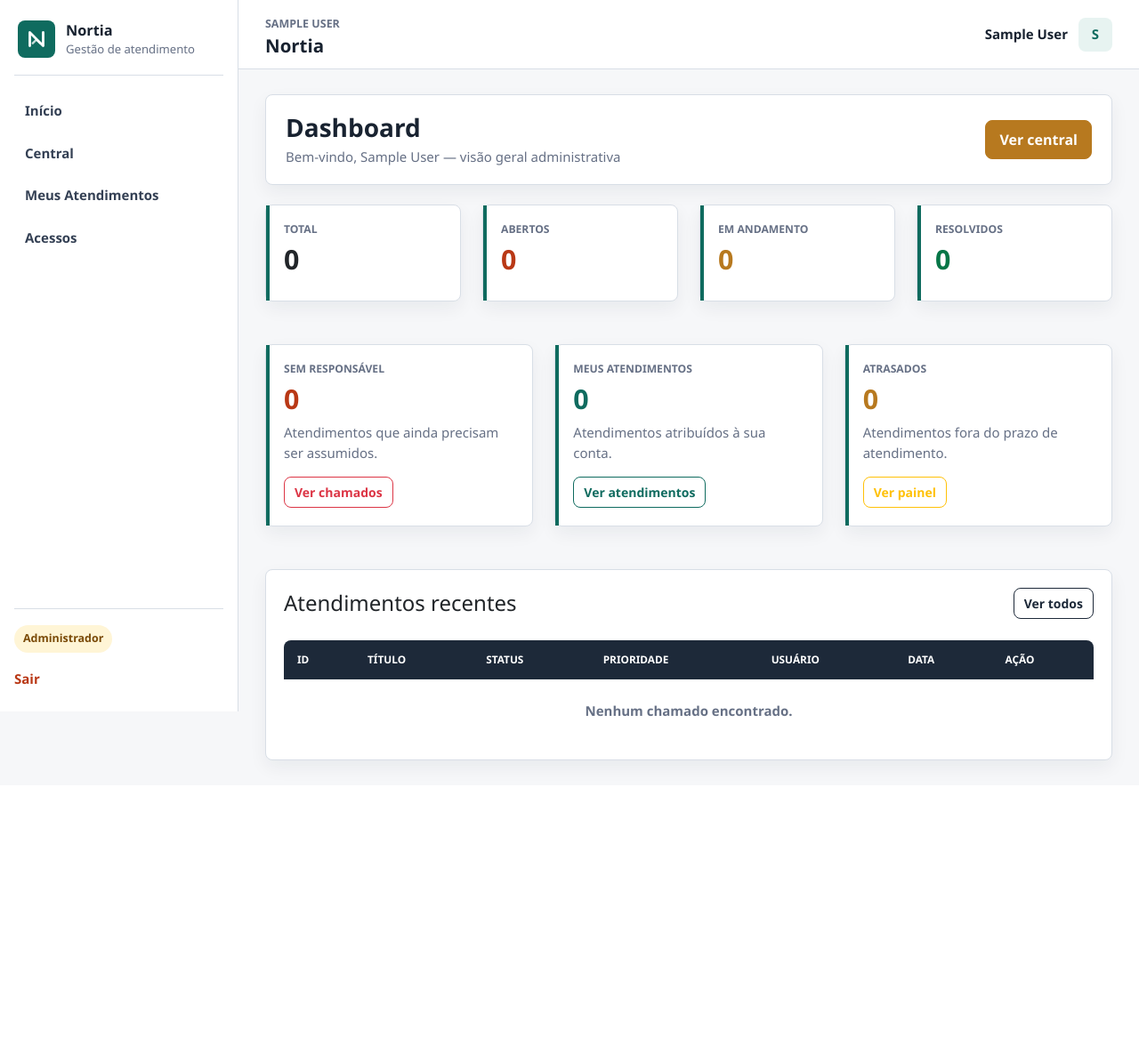
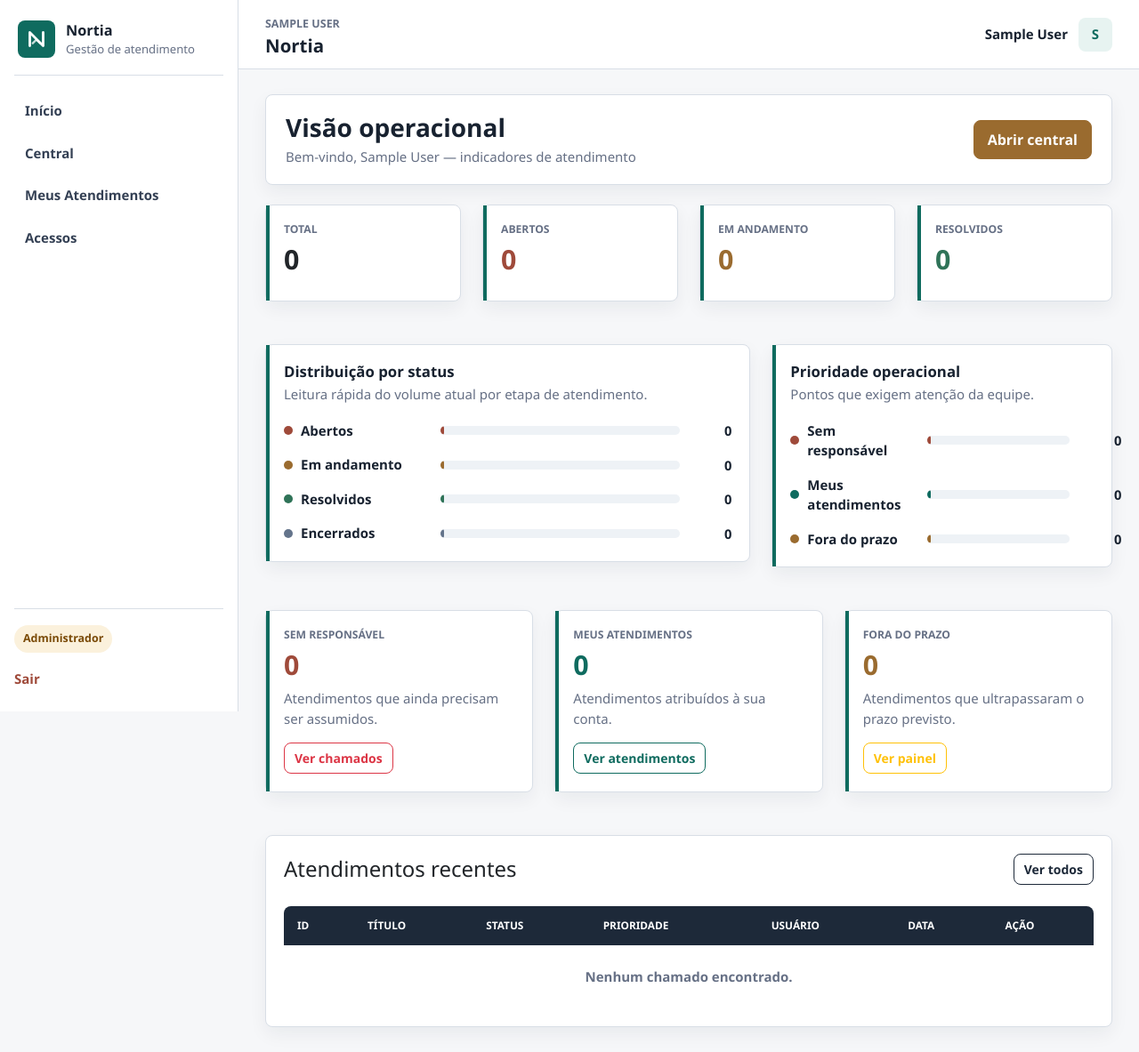
Before and after one commit to castrokf/sistema-chamados-flask, a Flask app: page /dashboard in a window 1280 px wide. Shown: the whole page at 89% size. Before the commit the page ends 869 px from the top, so only its background shows below. Run offline with Flask 3, Linux system fonts and the light colour scheme; the visitor is signed in with stand-in values (Sample User, id 1); data that the repository does not hold is empty; some libraries are stand-ins or nearby versions.

Commit message:
Profissionalizar identidade Nortia e dashboard

```diff
--- a/main.py
+++ b/main.py
@@ -22,14 +22,19 @@ from utils.decorators import sessao_autenticada
 from utils.security import csrf_token, validar_csrf_token
 
 
-def auto_seed_demo():
-    if os.environ.get("AUTO_SEED_DEMO", "").lower() != "true":
+def auto_seed_initial_data():
+    seed_ativo = (
+        os.environ.get("AUTO_SEED_INITIAL_DATA", "").lower() == "true"
+        or os.environ.get("AUTO_SEED_DEMO", "").lower() == "true"
+    )
+
+    if not seed_ativo:
         return
 
-    from seed_database import criar_banco_demo
+    from seed_database import criar_banco_inicial
 
     if contar_usuarios_total() == 0:
-        criar_banco_demo(recriar=False)
+        criar_banco_inicial(recriar=False)
 
 
 app = Flask(__name__)
@@ -58,7 +63,7 @@ app.register_blueprint(admin)
 
 
 inicializar_banco()
-auto_seed_demo()
+auto_seed_initial_data()
 
 
 @app.context_processor
--- a/routes/auth.py
+++ b/routes/auth.py
@@ -183,7 +183,7 @@ def recuperar_senha():
             if os.environ.get("SHOW_RESET_LINK", "false").lower() == "true":
 
                 flash(
-                    "Link de recuperação gerado para ambiente de demonstração.",
+                    "Link de recuperação temporário gerado para validação interna.",
                     "info"
                 )
 
@@ -264,7 +264,7 @@ def redefinir_senha(token):
         marcar_token_recuperacao_usado(token)
 
         flash(
-            "Senha redefinida com sucesso. Acesse o portal com a nova senha.",
+            "Senha redefinida com sucesso. Acesse a plataforma com a nova senha.",
             "success"
         )
 
--- a/routes/chamados.py
+++ b/routes/chamados.py
@@ -83,6 +83,20 @@ def extensao_permitida(nome_arquivo):
         and nome_arquivo.rsplit(".", 1)[1].lower() in EXTENSOES_PERMITIDAS
     )
 
+
+def item_grafico(rotulo, valor, classe, total):
+    percentual = 0
+
+    if total:
+        percentual = round((valor / total) * 100)
+
+    return {
+        "rotulo": rotulo,
+        "valor": valor,
+        "classe": classe,
+        "percentual": percentual
+    }
+
 # =========================
 # DASHBOARD
 # =========================
@@ -115,6 +129,11 @@ def dashboard():
             organizacao_id
         )
 
+        encerrados = contar_todos_chamados_status(
+            "Encerrado",
+            organizacao_id
+        )
+
         chamados_recentes = listar_chamados_recentes_admin(
             organizacao_id
         )
@@ -132,6 +151,20 @@ def dashboard():
             organizacao_id
         )
 
+        status_grafico = [
+            item_grafico("Abertos", abertos, "status-open", total),
+            item_grafico("Em andamento", andamento, "status-progress", total),
+            item_grafico("Resolvidos", resolvidos, "status-solved", total),
+            item_grafico("Encerrados", encerrados, "status-closed", total),
+        ]
+
+        operacao_total = sem_responsavel + meus_atendimentos + atrasados
+        operacao_grafico = [
+            item_grafico("Sem responsável", sem_responsavel, "risk-attention", operacao_total),
+            item_grafico("Meus atendimentos", meus_atendimentos, "risk-owned", operacao_total),
+            item_grafico("Fora do prazo", atrasados, "risk-late", operacao_total),
+        ]
+
         return render_template(
             "dashboard.html",
             nome=session["usuario_nome"],
@@ -143,7 +176,9 @@ def dashboard():
             chamados_recentes=chamados_recentes,
             sem_responsavel=sem_responsavel,
             meus_atendimentos=meus_atendimentos,
-            atrasados=atrasados
+            atrasados=atrasados,
+            status_grafico=status_grafico,
+            operacao_grafico=operacao_grafico
         )
 
     total = contar_chamados_usuario(
@@ -165,9 +200,21 @@ def dashboard():
         "Resolvido"
     )
 
+    encerrados = contar_chamados_status(
+        usuario_id,
+        "Encerrado"
+    )
+
     chamados_recentes = listar_chamados_recentes_usuario(
         usuario_id
     )
+
+    status_grafico = [
+        item_grafico("Abertos", abertos, "status-open", total),
+        item_grafico("Em andamento", andamento, "status-progress", total),
+        item_grafico("Resolvidos", resolvidos, "status-solved", total),
+        item_grafico("Encerrados", encerrados, "status-closed", total),
+    ]
 
     return render_template(
         "dashboard.html",
@@ -177,7 +224,8 @@ def dashboard():
         abertos=abertos,
         andamento=andamento,
         resolvidos=resolvidos,
-        chamados_recentes=chamados_recentes
+        chamados_recentes=chamados_recentes,
+        status_grafico=status_grafico
     )
 
 
--- a/services/storage.py
+++ b/services/storage.py
@@ -28,7 +28,7 @@ def salvar_arquivo_chamado(arquivo, chamado_id):
             resource_type="auto",
             folder=os.environ.get(
                 "CLOUDINARY_FOLDER",
-                "portal-interno-atendimento"
+                "nortia-atendimentos"
             ),
             public_id=Path(nome_final).stem,
             use_filename=True,
--- a/static/css/style.css
+++ b/static/css/style.css
@@ -13,14 +13,14 @@
     --sidebar-active: #e8f3f1;
     --sidebar-text: #344054;
     --navy: #1d2939;
-    --amber: #b7791f;
-    --amber-soft: #fff5d6;
-    --red: #b93815;
-    --red-soft: #fff1ea;
-    --green: #067647;
-    --green-soft: #e6f4ec;
-    --blue: #175cd3;
-    --blue-soft: #eaf1ff;
+    --amber: #9a6b2f;
+    --amber-soft: #fbf1dc;
+    --red: #9f4a3a;
+    --red-soft: #faece8;
+    --green: #2f7358;
+    --green-soft: #e8f3ee;
+    --blue: #426aa5;
+    --blue-soft: #edf3fb;
     --shadow: 0 8px 20px rgba(24, 34, 48, 0.06);
     --radius: 8px;
 }
@@ -305,6 +305,25 @@ h1.fw-bold {
     font-weight: 850;
 }
 
+.section-heading {
+    display: flex;
+    justify-content: space-between;
+    gap: 16px;
+    margin-bottom: 18px;
+}
+
+.section-heading h4 {
+    color: var(--text-main);
+    font-size: 1.05rem;
+    font-weight: 850;
+    margin: 0 0 4px;
+}
+
+.section-heading p {
+    color: var(--text-muted);
+    margin: 0;
+}
+
 .row .card h6 {
     font-size: 0.76rem;
     font-weight: 850;
@@ -498,6 +553,81 @@ h1.fw-bold {
 
 .text-primary {
     color: var(--primary) !important;
+}
+
+/* Charts */
+
+.chart-card .card-body {
+    overflow-x: visible;
+}
+
+.chart-list {
+    display: grid;
+    gap: 16px;
+}
+
+.chart-row {
+    display: grid;
+    grid-template-columns: minmax(140px, 1.2fr) minmax(160px, 2fr) 44px;
+    gap: 14px;
+    align-items: center;
+}
+
+.chart-meta {
+    display: flex;
+    align-items: center;
+    gap: 9px;
+    color: var(--text-main);
+    font-weight: 800;
+}
+
+.chart-dot {
+    width: 10px;
+    height: 10px;
+    border-radius: 999px;
+    flex: 0 0 auto;
+}
+
+.chart-track {
+    height: 10px;
+    border-radius: 999px;
+    background: #eef2f6;
+    overflow: hidden;
+}
+
+.chart-fill {
+    display: block;
+    height: 100%;
+    min-width: 4px;
+    border-radius: 999px;
+}
+
+.chart-row strong {
+    color: var(--text-main);
+    font-size: 0.92rem;
+    text-align: right;
+}
+
+.status-open,
+.risk-attention {
+    background: var(--red);
+}
+
+.status-progress,
+.risk-late {
+    background: var(--amber);
+}
+
+.status-solved {
+    background: var(--green);
+}
+
+.status-closed {
+    background: #64748b;
+}
+
+.risk-owned {
+    background: var(--primary);
 }
 
 /* Forms */
--- a/templates/base.html
+++ b/templates/base.html
@@ -15,7 +15,7 @@
     >
 
     <link
-        href="{{ url_for('static', filename='css/style.css') }}?v=13"
+        href="{{ url_for('static', filename='css/style.css') }}?v=14"
         rel="stylesheet"
     >
 
--- a/templates/dashboard.html
+++ b/templates/dashboard.html
@@ -7,19 +7,17 @@
     <div>
 
         <h1 class="fw-bold">
-            Dashboard
+            Visão operacional
         </h1>
 
         <p class="text-muted">
-
             Bem-vindo, {{ nome }}
 
             {% if tipo_usuario in ["admin", "suporte"] %}
-                — visão geral administrativa
+                — indicadores de atendimento
             {% else %}
-                — visão dos seus atendimentos
+                — acompanhamento dos seus atendimentos
             {% endif %}
-
         </p>
 
     </div>
@@ -30,7 +28,7 @@
             href="/admin"
             class="btn btn-warning"
         >
-            Ver central
+            Abrir central
         </a>
 
     {% else %}
@@ -132,6 +130,117 @@
 </div>
 
 
+<div class="row g-4 mb-5">
+
+    <div class="{% if tipo_usuario in ['admin', 'suporte'] %}col-lg-7{% else %}col-lg-12{% endif %}">
+
+        <div class="card shadow-sm border-0 chart-card">
+
+            <div class="card-body">
+
+                <div class="section-heading">
+                    <div>
+                        <h4>
+                            Distribuição por status
+                        </h4>
+                        <p>
+                            Leitura rápida do volume atual por etapa de atendimento.
+                        </p>
+                    </div>
+                </div>
+
+                <div class="chart-list">
+
+                    {% for item in status_grafico %}
+
+                        <div class="chart-row">
+
+                            <div class="chart-meta">
+                                <span class="chart-dot {{ item.classe }}"></span>
+                                <span>{{ item.rotulo }}</span>
+                            </div>
+
+                            <div class="chart-track">
+                                <span
+                                    class="chart-fill {{ item.classe }}"
+                                    style="width: {{ item.percentual }}%;"
+                                ></span>
+                            </div>
+
+                            <strong>
+                                {{ item.valor }}
+                            </strong>
+
+                        </div>
+
+                    {% endfor %}
+
+                </div>
+
+            </div>
+
+        </div>
+
+    </div>
+
+    {% if tipo_usuario in ["admin", "suporte"] %}
+
+        <div class="col-lg-5">
+
+            <div class="card shadow-sm border-0 chart-card">
+
+                <div class="card-body">
+
+                    <div class="section-heading">
+                        <div>
+                            <h4>
+                                Prioridade operacional
+                            </h4>
+                            <p>
+                                Pontos que exigem atenção da equipe.
+                            </p>
+                        </div>
+                    </div>
+
+                    <div class="chart-list">
+
+                        {% for item in operacao_grafico %}
+
+                            <div class="chart-row">
+
+                                <div class="chart-meta">
+                                    <span class="chart-dot {{ item.classe }}"></span>
+                                    <span>{{ item.rotulo }}</span>
+                                </div>
+
+                                <div class="chart-track">
+                                    <span
+                                        class="chart-fill {{ item.classe }}"
+                                        style="width: {{ item.percentual }}%;"
+                                    ></span>
+                                </div>
+
+                                <strong>
+                                    {{ item.valor }}
+                                </strong>
+
+                            </div>
+
+                        {% endfor %}
+
+                    </div>
+
+                </div>
+
+            </div>
+
+        </div>
+
+    {% endif %}
+
+</div>
+
+
 {% if tipo_usuario in ["admin", "suporte"] %}
 
 <div class="row g-4 mb-5">
@@ -205,7 +314,7 @@
             <div class="card-body">
 
                 <h6 class="text-muted">
-                    Atrasados
+                    Fora do prazo
                 </h6>
 
                 <h2 class="fw-bold text-warning">
@@ -213,7 +322,7 @@
                 </h2>
 
                 <p class="text-muted mb-3">
-                    Atendimentos fora do prazo de atendimento.
+                    Atendimentos que ultrapassaram o prazo previsto.
                 </p>
 
                 <a
--- a/templates/home.html
+++ b/templates/home.html
@@ -15,7 +15,7 @@
     >
 
     <link
-        href="{{ url_for('static', filename='css/style.css') }}?v=13"
+        href="{{ url_for('static', filename='css/style.css') }}?v=14"
         rel="stylesheet"
     >
 
--- a/templates/login.html
+++ b/templates/login.html
@@ -15,7 +15,7 @@
     >
 
     <link
-        href="{{ url_for('static', filename='css/style.css') }}?v=13"
+        href="{{ url_for('static', filename='css/style.css') }}?v=14"
         rel="stylesheet"
     >
 
--- a/templates/recuperar_senha.html
+++ b/templates/recuperar_senha.html
@@ -15,7 +15,7 @@
     >
 
     <link
-        href="{{ url_for('static', filename='css/style.css') }}?v=13"
+        href="{{ url_for('static', filename='css/style.css') }}?v=14"
         rel="stylesheet"
     >
 
@@ -51,7 +51,7 @@
             <div class="auth-info">
 
                 <h1>
-                    Recupere o acesso ao portal com segurança.
+                    Recupere o acesso à plataforma com segurança.
                 </h1>
 
                 <p>
@@ -112,7 +112,7 @@
                 {% if link_recuperacao %}
 
                     <div class="alert alert-light border">
-                        <strong>Link demo:</strong>
+                        <strong>Link temporário:</strong>
                         <a href="{{ link_recuperacao }}">
                             Redefinir senha
                         </a>
--- a/templates/redefinir_senha.html
+++ b/templates/redefinir_senha.html
@@ -15,7 +15,7 @@
     >
 
     <link
-        href="{{ url_for('static', filename='css/style.css') }}?v=13"
+        href="{{ url_for('static', filename='css/style.css') }}?v=14"
         rel="stylesheet"
     >
 
```
Also changed, not shown: other parts of static/css/style.css (+46 -0 lines), database.py (+136 -2 lines), seed_database.py (+42 -42 lines), tests/test_permissions.py (+3 -3 lines), README.md, 2 other files.
